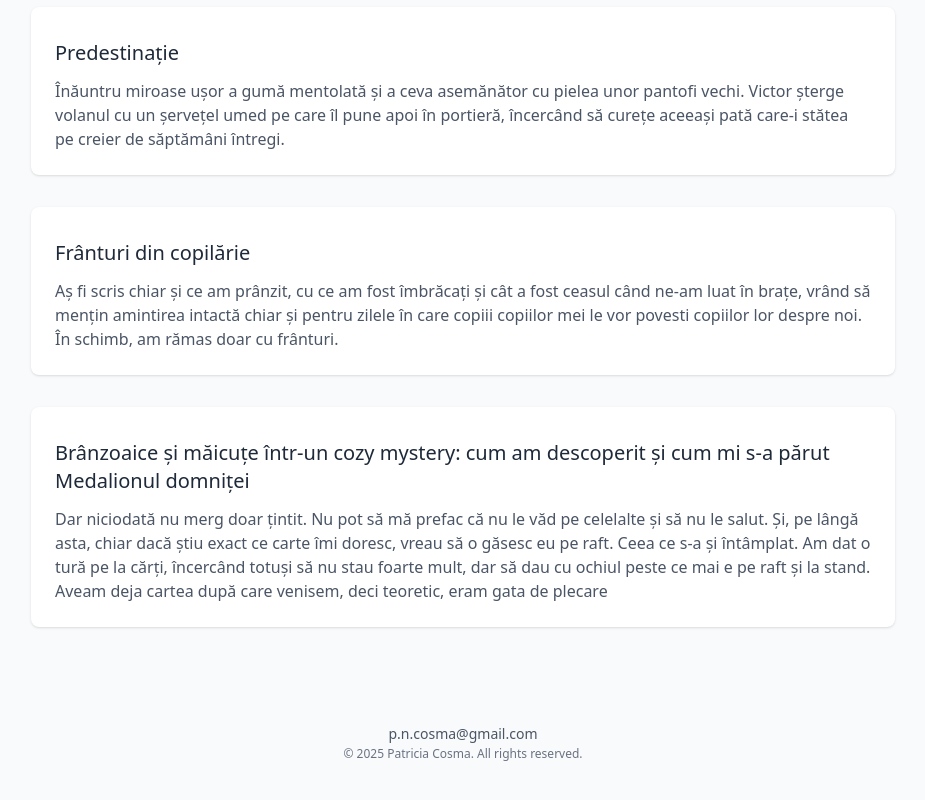
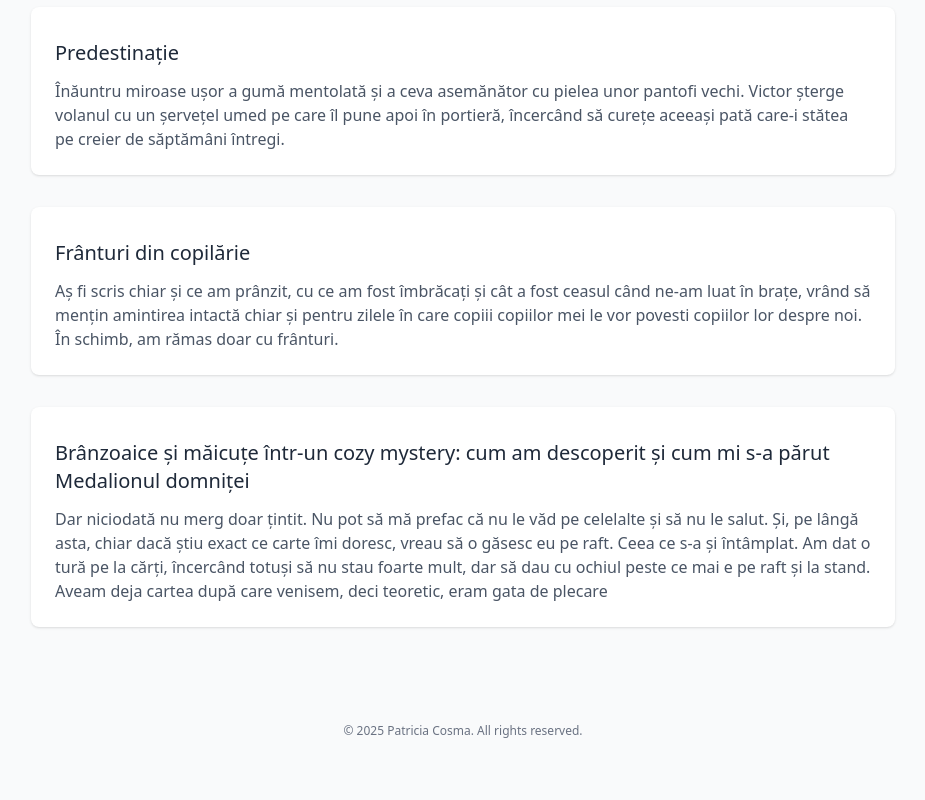
Before and after one commit to patricia-cosma/patriciacosma.ro, a plain HTML site: page index.html in a window 1280 px wide. Shown: the part 393-1193 px from the top of the page, without its empty margins (177-1102 px from the left). Drawn offline with nearby package versions, Linux system fonts and the light colour scheme.

Commit message:
Removed personal email adr

```diff
--- a/index.html
+++ b/index.html
@@ -69,7 +69,6 @@
 
         <footer class="text-center text-gray-500 text-sm">
             <div class="space-x-8">
-                <p class="text-sm text-gray-600 leading-relaxed">p.n.cosma@gmail.com</p></div>
             <p class="text-xs">&copy; 2025 Patricia Cosma. All rights reserved.</p>
         </footer>
     </main>
```
